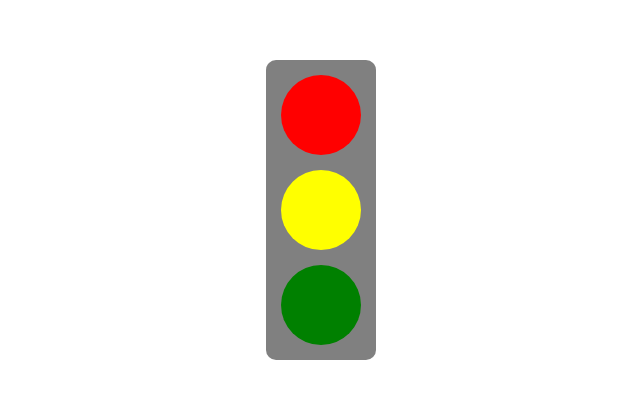
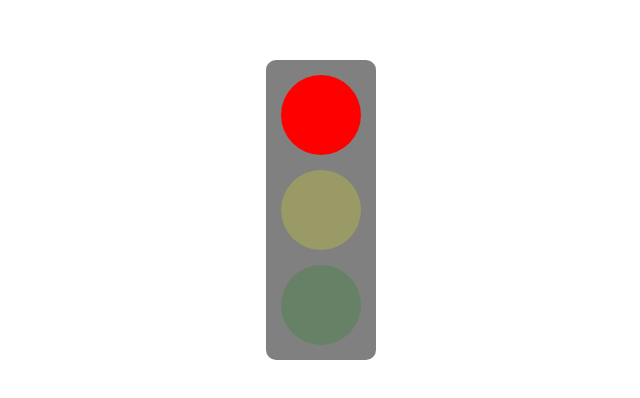
Before and after one commit to kiran-kharsel/traffic-light-simulator, a React (Vite) app: page / in a window 1280 px wide. Shown: the part 190-588 px from the top of the page, without its empty margins (319-959 px from the left). Built offline with nearby package versions, Linux system fonts and the light colour scheme.

Commit message:
feat: light the first light

```diff
--- a/src/traffic-light/TrafficLight.jsx
+++ b/src/traffic-light/TrafficLight.jsx
@@ -5,9 +5,11 @@ function TrafficLight({data}) {
 
     const getSortedPositionOrder = sortPositionOrder(data)
     const getSortedLightingOrder = sortLightingOrder(data)
+
+
     const [positionOrder, setPositionOrder] = useState(getSortedPositionOrder)
     const [lightingOrder, setLightingOrder] = useState(getSortedLightingOrder)
-    const [activeLight, setActiveLight] = useState(0)
+    const [activeLight, setActiveLight] = useState(positionOrder[0])
 
 
     // sort position
@@ -32,7 +34,10 @@ function TrafficLight({data}) {
         {
             positionOrder.map((light) => {
                 return(
-                    <Light key={light.id} color={light.color}/>
+                    <Light
+                    key={light.id}
+                    color={light.color}
+                    activeColor={activeLight.color}/>
                 )
             })
         }
@@ -45,11 +50,12 @@ export default TrafficLight
 
 // trafic-light component
 
-function Light({color}){
+function Light({color, activeColor}){
     return(
         <div
         style={{
             backgroundColor: color,
+            opacity: color === activeColor ? 1 : 0.2,
         }}
         className="light"></div>
     )
```
